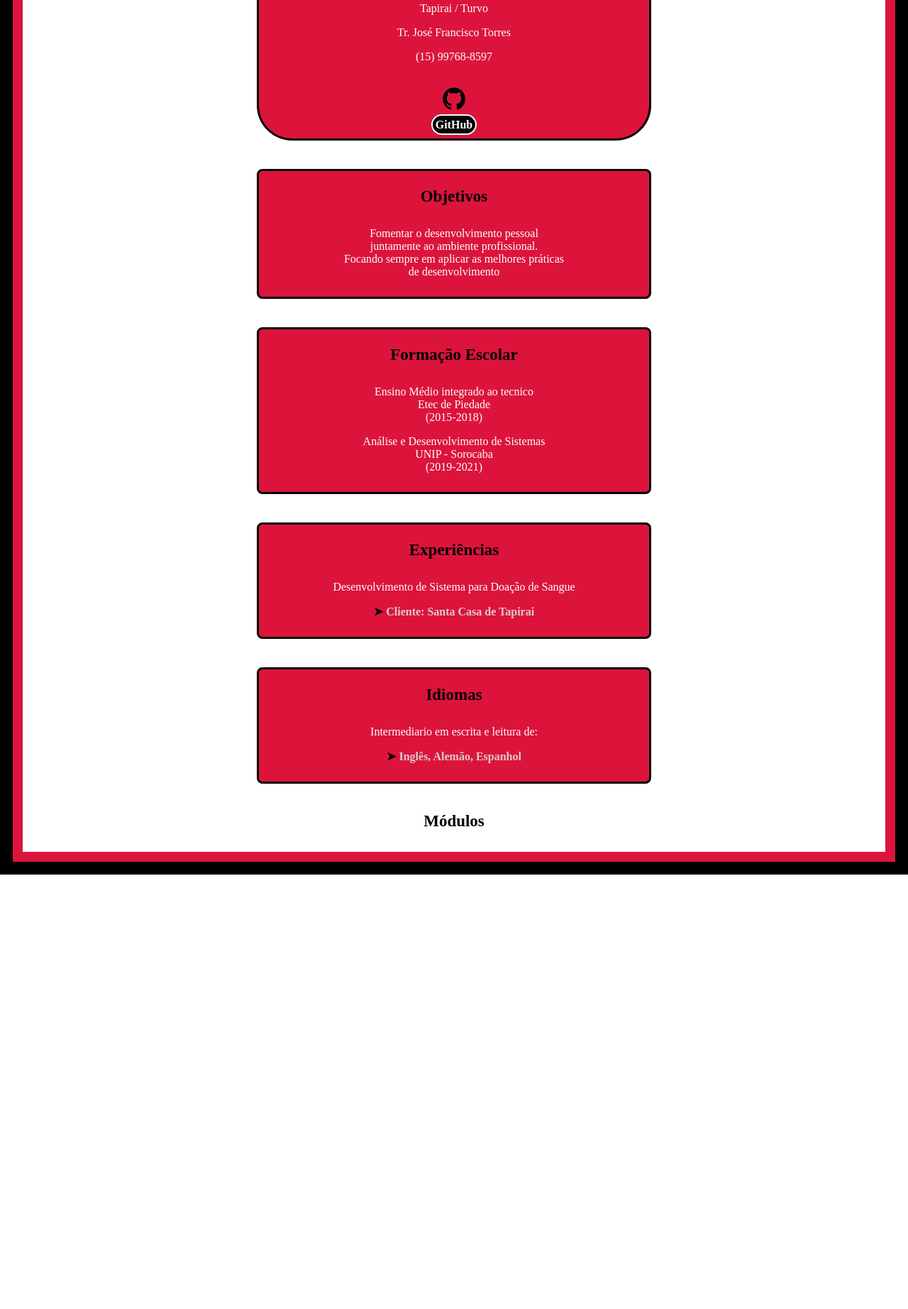
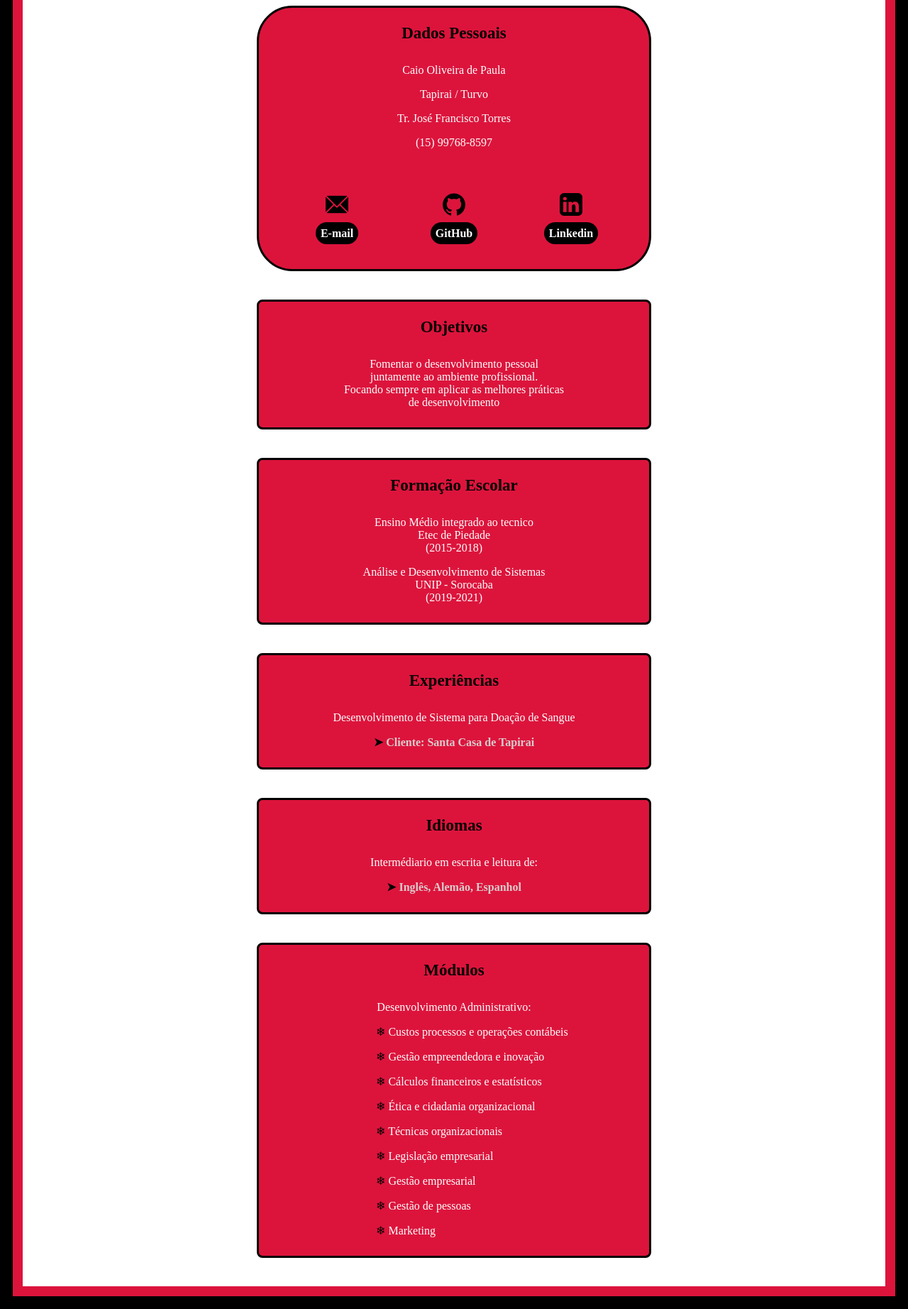
Before and after one commit to Kernel-Caio/Curriculo-Virtual, a plain HTML site: page index.html in a window 1280 px wide. Shown: the part 379-2223 px from the top of the page at 71% size. Before the commit the page ends 1611 px from the top, so only its background shows below. Drawn offline with Linux system fonts and the light colour scheme.

Commit message:
Adição de links e imagem

```diff
--- a/index.html
+++ b/index.html
@@ -8,7 +8,7 @@
      <body>
           <header>
                <div class="titulo">
-                    <h1>CV</h1>
+                    <img src="Foto-Curriculo.jpeg" alt="Foto">
                </div>
           </header>
 
@@ -19,8 +19,26 @@
                <p>Tapirai / Turvo</p>
                <p>Tr. José Francisco Torres</p>
                <p>(15) 99768-8597</p><br>
-               <img src="github-logo.png" alt="icone GitHub"><br>
-               <a href="http://github.com/Kernel-Caio">GitHub</a>
+
+               <div class="redes">
+
+                    <div id="email">
+                         <img src="o-email.png" alt="icone E-mail"><br>
+                         <a href="https://mail.google.com/mail/u/0/#inbox">E-mail</a>
+                    </div>
+
+                    <div id="github">
+                         <img src="github-logo.png" alt="icone GitHub"><br>
+                         <a href="http://github.com/Kernel-Caio">GitHub</a>
+                    </div>
+
+                    <div id="linkedin">
+                         <img src="linkedin.png" alt="icone Linkedin"><br>
+                         <a href="">Linkedin</a>
+                    </div>
+
+               </div>
+
           </section>
 
           <main>
@@ -66,7 +84,7 @@
                     <h3>Idiomas</h3>
 
                     <p>
-                         Intermediario em escrita e leitura de:
+                         Intermédiario em escrita e leitura de:
                     </p>
                     <p id="linguas">
                          <span> ➤ </span> Inglês, Alemão, Espanhol
@@ -76,9 +94,20 @@
                <div class="modulos">
                     <h3>Módulos</h3>
 
-                    <p></p>
+                    <p>Desenvolvimento Administrativo:</p>
+                    <div id="listaModulos">
+
+                    <p><span> ❄ </span>Custos processos e operações contábeis</p>
+                    <p><span> ❄ </span>Gestão empreendedora e inovação</p>
+                    <p><span> ❄ </span>Cálculos financeiros e estatísticos</p>
+                    <p><span> ❄ </span>Ética e cidadania organizacional</p>
+                    <p><span> ❄ </span>Técnicas organizacionais</p>
+                    <p><span> ❄ </span>Legislação empresarial</p>
+                    <p><span> ❄ </span>Gestão empresarial</p>
+                    <p><span> ❄ </span>Gestão de pessoas</p>
+                    <p><span> ❄ </span>Marketing</p>
+                    </div>
                </div>
-
           </main>
      </body>
 </html>
--- a/style.css
+++ b/style.css
@@ -37,9 +37,17 @@ span{
 }
 
 header .titulo{
+     width: 180px;
+     height: auto;
      font-size: 26px;
-     margin-bottom: 100px;
+     margin: 50px auto 10px;
      font-weight: bold;
+}
+
+header .titulo img{
+     border: 4px #0e0d0dcc solid;
+     border-radius: 32px;
+     width: 100%;
 }
 
 section{
@@ -52,28 +60,45 @@ section{
      margin: 40px;
 }
 
+section div.redes{
+     display: grid;
+     grid-template-columns: 1fr 1fr 1fr;
+
+     height: 70px;
+     width: 90%;
+
+     margin: 5%;
+
+     background: transparent;
+}
+
+section .redes #github, #email, #linkedin{
+     background: transparent;
+}
+
 section a{
      text-decoration: none;
      background: black;
      color: white;
-     border: 2px white solid;
+
      border-radius: 16px;
-     padding: 4px;
+     padding: 7px;
      font-weight: 900;
 }
 
 section img{
      background: transparent;
-     margin-bottom: 8px;
+     margin-bottom: 12px;
 }
 
 section a:hover{
-     border-color: black;
+     border: 2px black solid;
      background: white;
      color: black;
      font-weight: 950;
      font-size: 18px;
-     transition: all 350ms;
+     transition: color 550ms;
+     transition: background 450ms;
 }
 
 main .objetivo{
@@ -123,3 +148,19 @@ main .idiomas #linguas{
      background: transparent;
      font-weight: bold;
 }
+
+main .modulos{
+     margin: 0 auto 40px auto ;
+     border: solid;
+     width: 550px;
+     border-radius: 8px;
+     background: crimson;
+     padding-bottom: 10px;
+}
+
+main .modulos #listaModulos{
+     text-align: left;
+     width: 70%;
+     margin-left: 30%;
+     background: transparent;
+}
```
Also changed, not shown: Foto-Curriculo.jpeg (added), linkedin.png (added), o-email.png (added).
